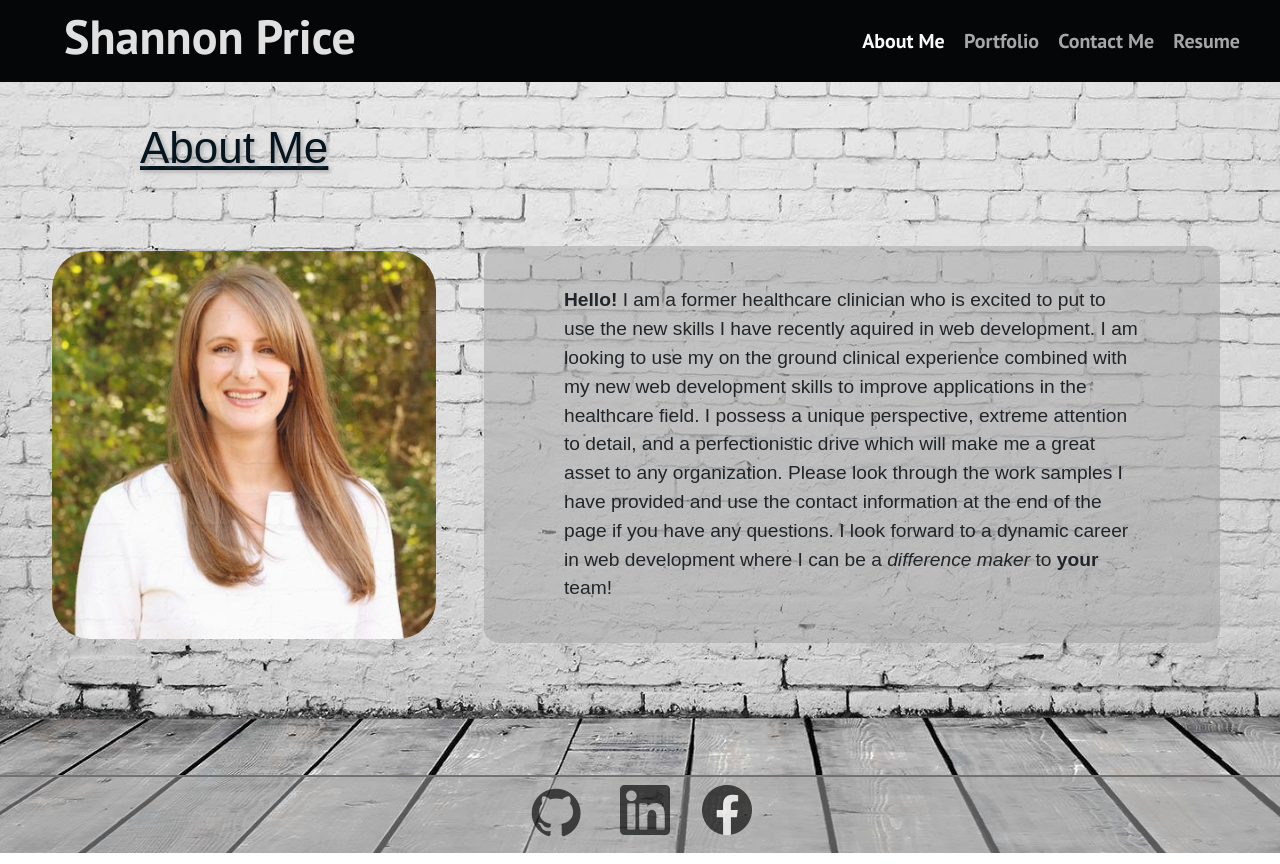
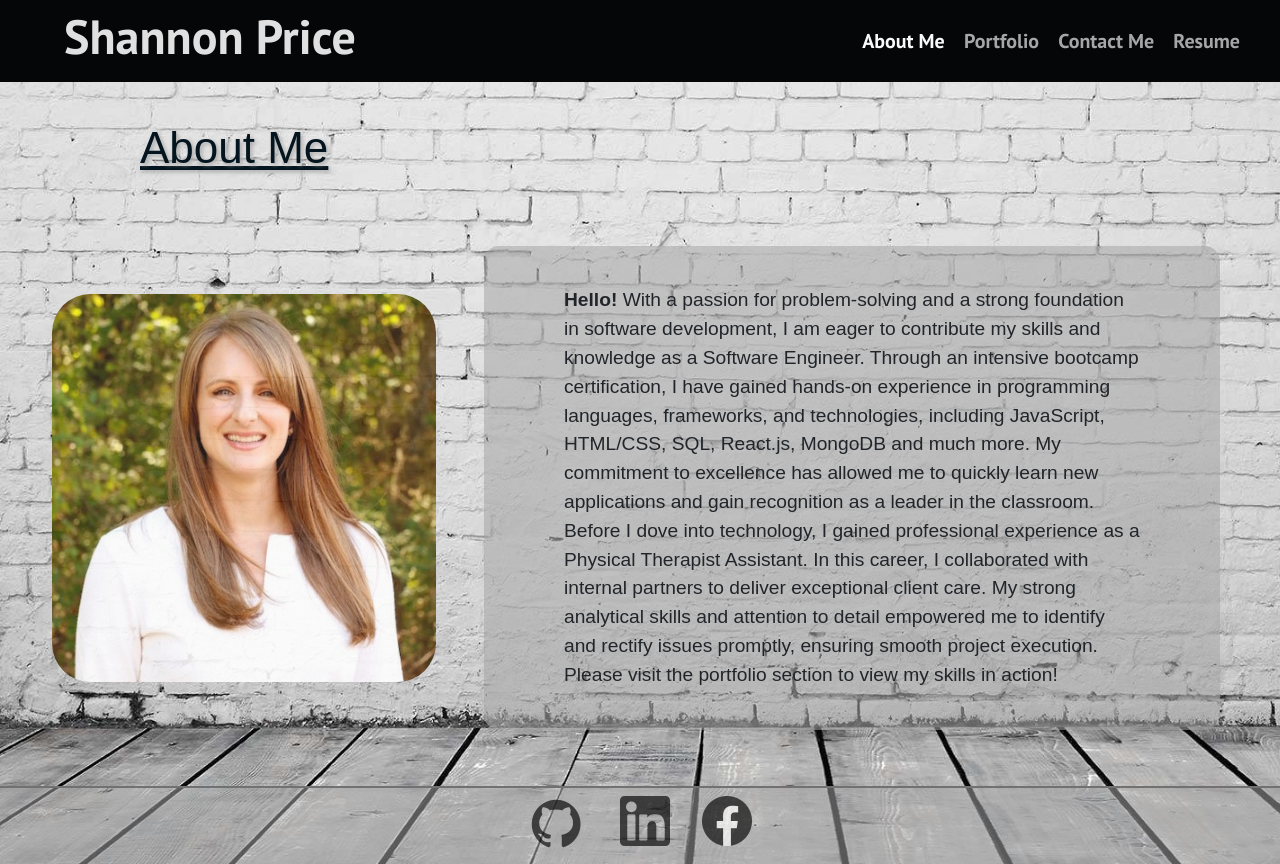
Before and after one commit to shannonkprice00/my-portfolio, a React (Create React App) app: page / in a window 1280 px wide. Built offline with nearby package versions, Linux system fonts and the light colour scheme; a web font is replaced by a local one.

Commit message:
improved about me paragraph

```diff
--- a/src/components/pages/AboutMe.js
+++ b/src/components/pages/AboutMe.js
@@ -14,16 +14,20 @@ export default function AboutMe() {
           className="responsive-img"
         />
         <p>
-          <b>Hello!</b> I am a former healthcare clinician who is excited to put
-          to use the new skills I have recently aquired in web development. I am
-          looking to use my on the ground clinical experience combined with my
-          new web development skills to improve applications in the healthcare
-          field. I possess a unique perspective, extreme attention to detail,
-          and a perfectionistic drive which will make me a great asset to any
-          organization. Please look through the work samples I have provided and
-          use the contact information at the end of the page if you have any
-          questions. I look forward to a dynamic career in web development where
-          I can be a <i>difference maker</i> to <b>your</b> team!
+          <b>Hello!</b> With a passion for problem-solving and a strong
+          foundation in software development, I am eager to contribute my skills
+          and knowledge as a Software Engineer. Through an intensive bootcamp
+          certification, I have gained hands-on experience in programming
+          languages, frameworks, and technologies, including JavaScript,
+          HTML/CSS, SQL, React.js, MongoDB and much more. My commitment to
+          excellence has allowed me to quickly learn new applications and gain
+          recognition as a leader in the classroom. Before I dove into
+          technology, I gained professional experience as a Physical Therapist
+          Assistant. In this career, I collaborated with internal partners to
+          deliver exceptional client care. My strong analytical skills and
+          attention to detail empowered me to identify and rectify issues
+          promptly, ensuring smooth project execution. Please visit the
+          portfolio section to view my skills in action!
         </p>
       </div>
     </div>
```
